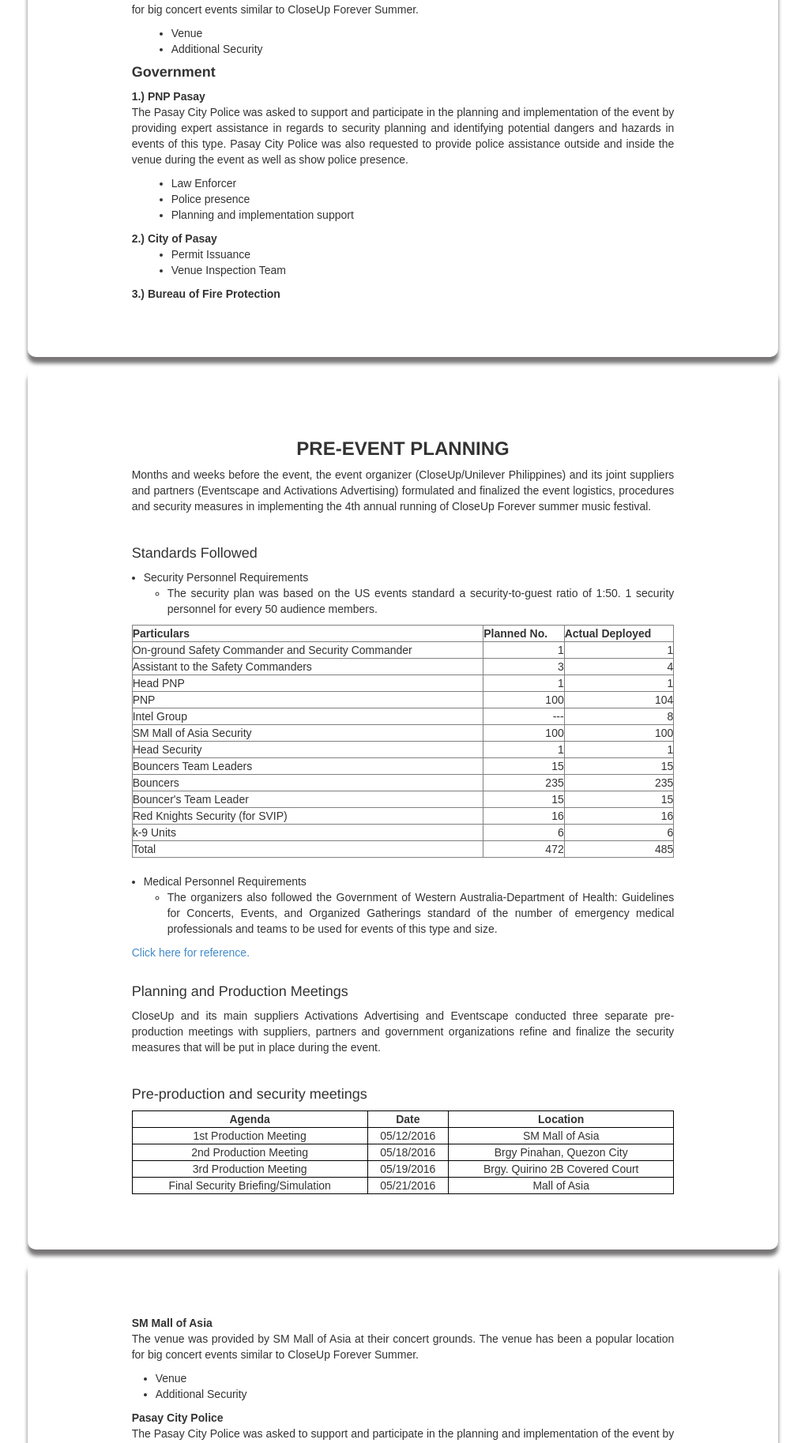
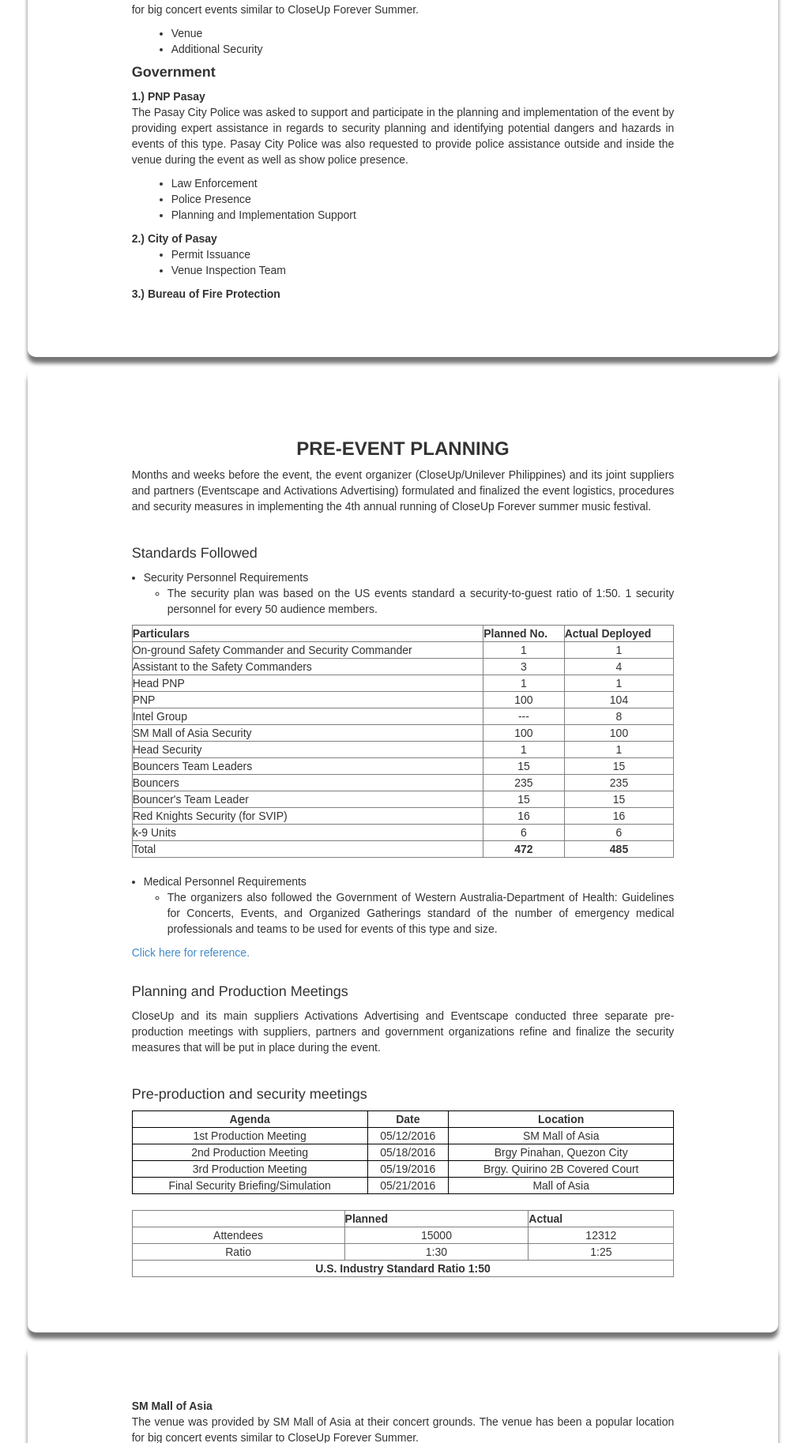
Before and after one commit to roelrosil1705/cloudwalk-acti, a CodeIgniter app: page /index.php/newspage in a window 1280 px wide. Shown: the part 1720-3547 px from the top of the page at 79% size, without its empty margins (130-1149 px from the left). Run offline with CodeIgniter, Linux system fonts and the light colour scheme; some libraries are stand-ins or nearby versions.

Commit message:
Revision II

```diff
--- a/application/views/newspage_view.php
+++ b/application/views/newspage_view.php
@@ -131,11 +131,11 @@
                                     <b>2.) EventScape - Event Implementation, Logistics, Talent Acquisition, Food and Beverage</b>
                                     <p>EventScape was responsible for organizing and bringing-in the featured talent and performers for the event.</p>
                                     <ul style="margin-left: 50px;">
-                                        <li>Staging of the event</li>
+                                        <li>Staging of the Event</li>
                                         <li>Talent Acquisition</li>
-                                        <li>Event setup</li>
+                                        <li>Event Setup</li>
                                         <li>Official Permits (Event, City, Alcohol)</li>
-                                        <li>Organizing food and alcoholic beverage suppliers</li>
+                                        <li>Organizing Food and Alcoholic Beverage Suppliers</li>
                                     </ul>
                                     <b>3.) Activations Advertising - Event Security, On-ground Manpower and Logistics</b>
                                     <p>Activations Advertising Inc. was given the task of planning, organizing and implementing the security and emergency measures for the event. </p>
@@ -158,9 +158,9 @@
                                     <b>1.) PNP Pasay</b>
                                     <p>The Pasay City Police was asked to support and participate in the planning and implementation of the event by providing expert assistance in regards to security planning and identifying potential dangers and hazards in events of this type. Pasay City Police was also requested to provide police assistance outside and inside the venue during the event as well as show police presence.</p>
                                     <ul style="margin-left: 50px;">
-                                        <li>Law Enforcer</li>
-                                        <li>Police presence</li>
-                                        <li>Planning and implementation support</li>
+                                        <li>Law Enforcement</li>
+                                        <li>Police Presence</li>
+                                        <li>Planning and Implementation Support</li>
                                     </ul>
                                     <b>2.) City of Pasay</b>
                                     <ul style="margin-left: 50px;">
@@ -194,73 +194,73 @@
                                     <table class="twidth" border="1px">
                                         <tr>
                                             <th>Particulars</th>
-                                            <th>Planned No.</th>
-                                            <th>Actual Deployed</th>
+                                            <th align="center">Planned No.</th>
+                                            <th align="center">Actual Deployed</th>
                                         </tr>
                                         <tr align="left">
                                             <td>On-ground Safety Commander and Security Commander</td>
-                                            <td align="right">1</td>
-                                            <td align="right">1</td>
+                                            <td align="center">1</td>
+                                            <td align="center">1</td>
                                         </tr>
                                         <tr align="left">
                                             <td>Assistant to the Safety Commanders</td>
-                                            <td align="right">3</td>
-                                            <td align="right">4</td>
+                                            <td align="center">3</td>
+                                            <td align="center">4</td>
                                         </tr>
                                         <tr align="left">
                                             <td>Head PNP</td>
-                                            <td align="right">1</td>
-                                            <td align="right">1</td>
+                                            <td align="center">1</td>
+                                            <td align="center">1</td>
                                         </tr>
                                         <tr align="left">
                                             <td>PNP</td>
-                                            <td align="right">100</td>
-                                            <td align="right">104</td>
+                                            <td align="center">100</td>
+                                            <td align="center">104</td>
                                         </tr>
                                         <tr align="left">
                                             <td>Intel Group</td>
-                                            <td align="right">---</td>
-                                            <td align="right">8</td>
+                                            <td align="center">---</td>
+                                            <td align="center">8</td>
                                         </tr>
                                         <tr align="left">
                                             <td>SM Mall of Asia Security</td>
-                                            <td align="right">100</td>
-                                            <td align="right">100</td>
+                                            <td align="center">100</td>
+                                            <td align="center">100</td>
                                         </tr>
                                         <tr align="left">
                                             <td>Head Security</td>
-                                            <td align="right">1</td>
-                                            <td align="right">1</td>
+                                            <td align="center">1</td>
+                                            <td align="center">1</td>
                                         </tr>
                                         <tr align="left">
                                             <td>Bouncers Team Leaders</td>
-                                            <td align="right">15</td>
-                                            <td align="right">15</td>
+                                            <td align="center">15</td>
+                                            <td align="center">15</td>
                                         </tr>
                                         <tr align="left">
                                             <td>Bouncers</td>
-                                            <td align="right">235</td>
-                                            <td align="right">235</td>
+                                            <td align="center">235</td>
+                                            <td align="center">235</td>
                                         </tr>
                                         <tr align="left">
                                             <td>Bouncer's Team Leader</td>
-                                            <td align="right">15</td>
-                                            <td align="right">15</td>
+                                            <td align="center">15</td>
+                                            <td align="center">15</td>
                                         </tr>
                                         <tr align="left">
                                             <td>Red Knights Security (for SVIP)</td>
-                                            <td align="right">16</td>
-                                            <td align="right">16</td>
+                                            <td align="center">16</td>
+                                            <td align="center">16</td>
                                         </tr>
                                         <tr align="left">
                                             <td>k-9 Units</td>
-                                            <td align="right">6</td>
-                                            <td align="right">6</td>
+                                            <td align="center">6</td>
+                                            <td align="center">6</td>
                                         </tr>
                                         <tr align="left">
                                             <td>Total</td>
-                                            <td align="right">472</td>
-                                            <td align="right">485</td>
+                                            <td align="center"><b>472</b></td>
+                                            <td align="center"><b>485</b></td>
                                         </tr>
                                     </table>
                                     <br>
@@ -304,6 +304,27 @@
                                             <td style="border: 1px solid #000;">Final Security Briefing/Simulation</td>
                                             <td style="border: 1px solid #000;">05/21/2016</td>
                                             <td style="border: 1px solid #000;">Mall of Asia</td>
+                                        </tr>
+                                    </table>
+                                    <br>
+                                    <table class="twidth" border="1">
+                                        <tr>
+                                            <th> </th>
+                                            <th>Planned</th>
+                                            <th>Actual</th>
+                                        </tr>
+                                        <tr>
+                                            <td>Attendees</td>
+                                            <td>15000</td>
+                                            <td>12312</td>
+                                        </tr>
+                                        <tr>
+                                            <td>Ratio</td>
+                                            <td>1:30</td>
+                                            <td>1:25</td>
+                                        </tr>
+                                        <tr>
+                                            <td colspan="3"><b>U.S. Industry Standard Ratio 1:50</b></td>
                                         </tr>
                                     </table>
                                 </div>
```
